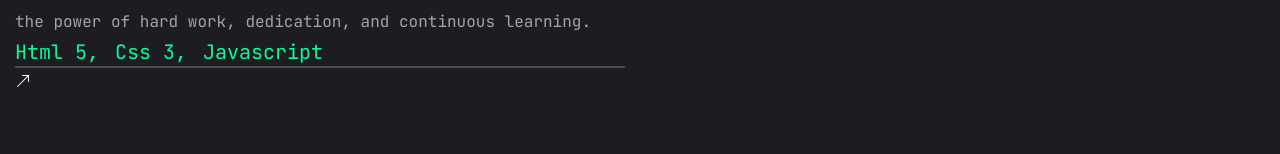
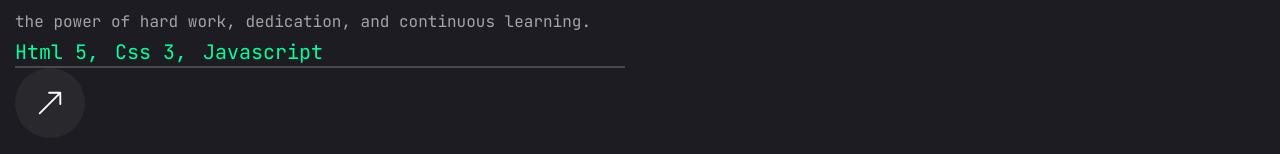
Before and after one commit to shahriar2880/portfolio, a Next.js app: page /work in a window 1280 px wide. Shown: the part 458-612 px from the top of the page. Built offline with nearby package versions, Linux system fonts and the light colour scheme.

Commit message:
live project button

```diff
--- a/app/work/page.jsx
+++ b/app/work/page.jsx
@@ -94,11 +94,12 @@
               <div className="border border-white/20 "></div>
               {/* buttons */}
               <div>
-                <Link href={project.github}>
-                  <TooltipProvider>
+                {/* live project button */}
+                <Link href={project.live}>
+                  <TooltipProvider delayDuration={100}>
                     <Tooltip>
-                      <TooltipTrigger>
-                        <BsArrowUpRight/>
+                      <TooltipTrigger className="w-[70px] h-[70px] rounded-full bg-white/5 flex justify-center items-center group">
+                        <BsArrowUpRight className="text-white text-3xl group-hover:text-accent"/>
                       </TooltipTrigger>
                       <TooltipContent>
                         <p>Live Project</p>
```
